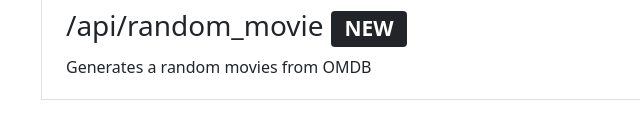
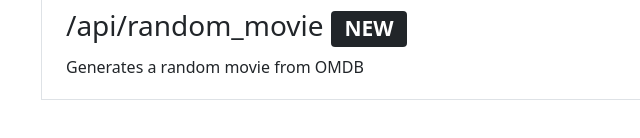
Before and after one commit to Sage4tk/zackapi, a website: page views/index.html in a window 1280 px wide. Shown: the part 210-348 px from the top of the page, 29-669 px from the left. Drawn offline with nearby package versions, Linux system fonts and the light colour scheme.

Commit message:
fixed slight errors in landing page

```diff
--- a/views/index.html
+++ b/views/index.html
@@ -15,7 +15,7 @@
         <h2 class="py-3">DOCS:</h2>
         <div class="container py-1">
             <h3>/api/random_movie <span class="badge badge-secondary bg-dark">NEW</span></h3>
-            <p>Generates a random movies from OMDB</p>
+            <p>Generates a random movie from OMDB</p>
         </div>
     </div>
 </body>
```
